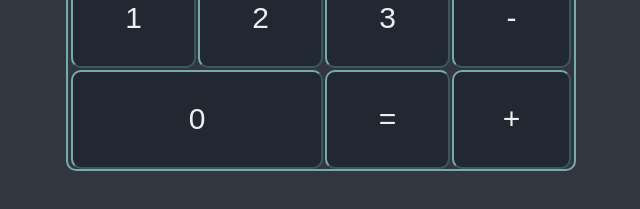
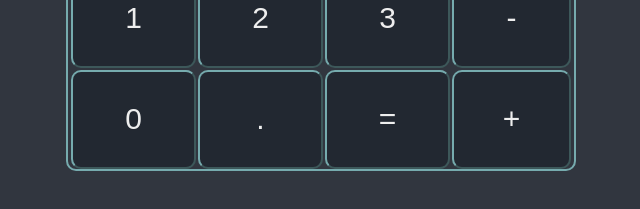
Before and after one commit to Flex58/calculator, a plain HTML site: page index.html in a window 1280 px wide. Shown: the part 439-648 px from the top of the page, without its empty margins (319-959 px from the left). Drawn offline with Linux system fonts and the light colour scheme.

Commit message:
add decimal button html and css

```diff
--- a/index.html
+++ b/index.html
@@ -33,6 +33,7 @@
             </div>
             <div class="row4">
                 <button class="number" id="zero">0</button>
+                <button id ="comma">.</button>
                 <button  id="equals">=</button>
                 <button class="operator" id="plus">+</button>
             </div>
--- a/style.css
+++ b/style.css
@@ -31,11 +31,6 @@ body {
     flex: 1 0 auto;
 }
 
-#zero {
-    flex: 2 0 auto;
-    max-width: none;
-}
-
 #plus,
 #multiply {
     max-width: 119px;
@@ -66,7 +61,8 @@ body {
 .operator,
 .number,
 #clear,
-#equals {
+#equals,
+#comma {
     flex: 1 0 auto;
     font-size: 30px;
     max-width: 125px;
```
